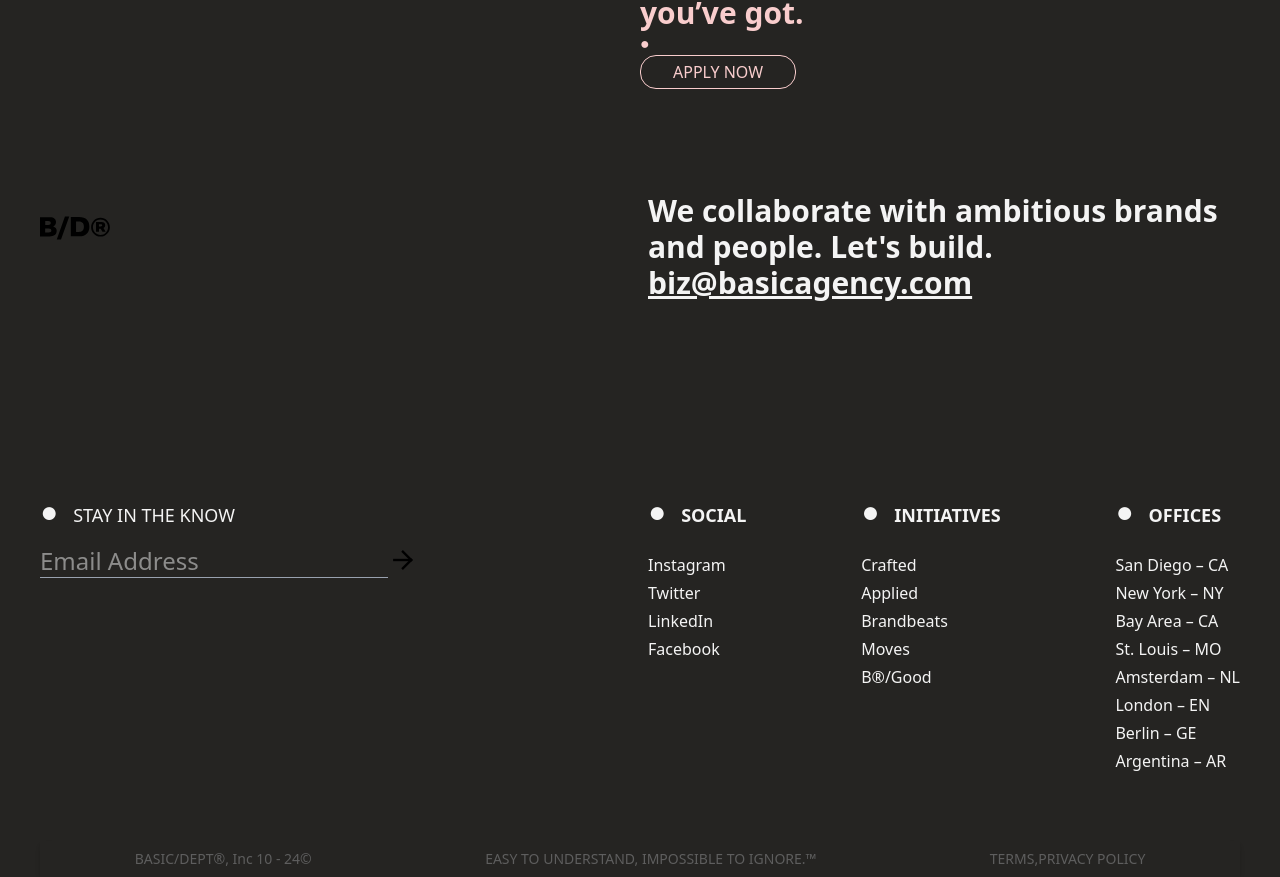
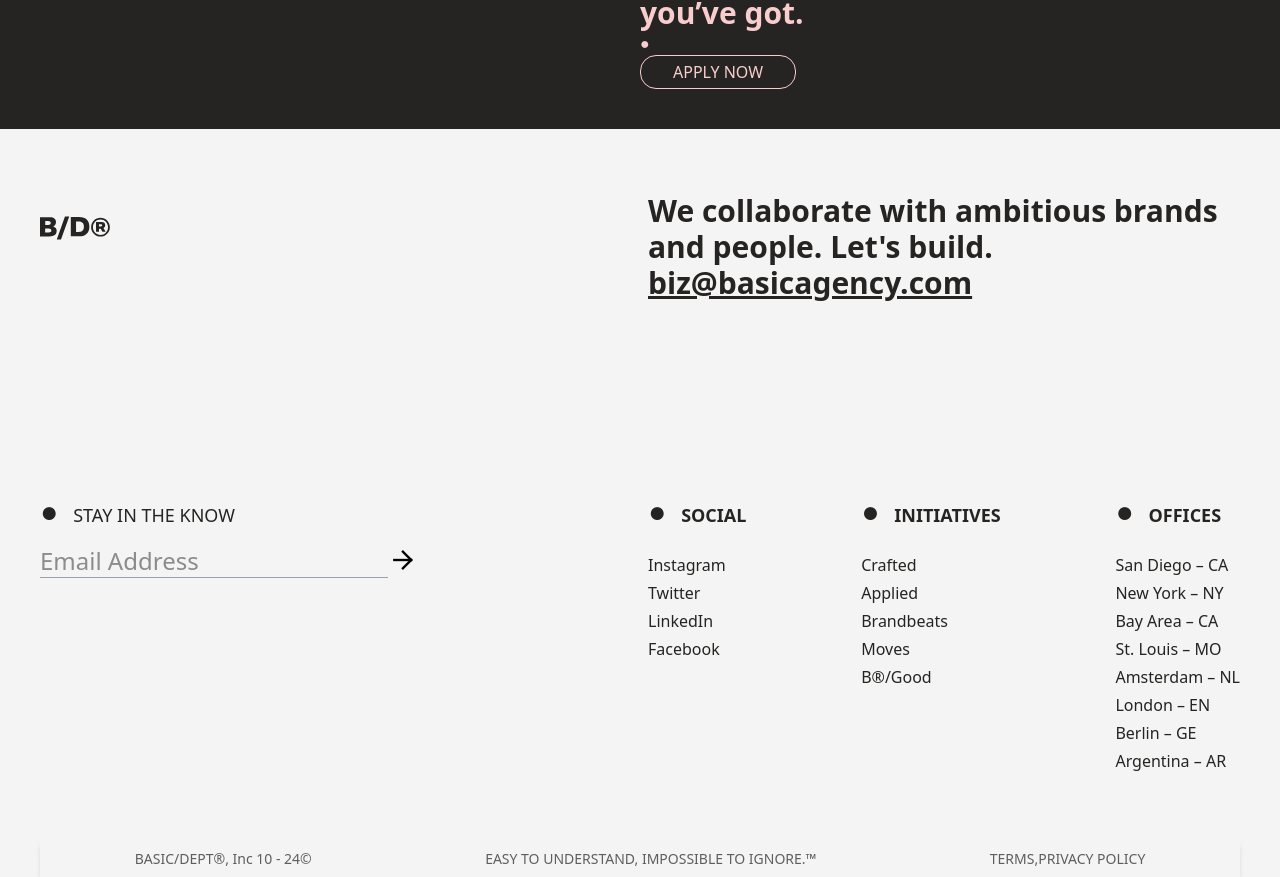
Before and after one commit to Oliveszn/Agency-ts, a React (Vite) app in the folder client/: page /careers in a window 1280 px wide. Shown: the part 1019-1896 px from the top of the page. Built offline with nearby package versions, Linux system fonts and the light colour scheme.

Commit message:
fixed footer theme

```diff
--- a/client/src/components/common/Footer.tsx
+++ b/client/src/components/common/Footer.tsx
@@ -1,6 +1,31 @@
+import { useAppSelector } from "@/store/hooks";
+
 const Footer = () => {
+  const footerTheme = useAppSelector((state) => state.theme.footerTheme);
+
+  ////color schemes to alternate footer colors on diff pages
+  const colorSchemes = {
+    transparent: {
+      background: "bg-transparent",
+      text: "text-[var(--secColor)]",
+      logoFill: "fill-[var(--secColor)]",
+    },
+    white: {
+      background: "bg-[var(--tetColor)]",
+      text: "text-[var(--secColor)]",
+      logoFill: "fill-[var(--secColor)]",
+    },
+    black: {
+      background: "bg-[var(--secColor)]",
+      text: "text-[var(--tetColor)]",
+      logoFill: "fill-[var(--tetColor)]",
+    },
+  };
+  const currentScheme = colorSchemes[footerTheme];
   return (
-    <footer className="bg-[var(--secColor)] text-[var(--tetColor)] mt-auto px-6 sm:px-8 lg:px-10">
+    <footer
+      className={`${currentScheme.background} ${currentScheme.text} mt-auto px-6 sm:px-8 lg:px-10`}
+    >
       <div className="w-full mx-auto max-w-7xl grid grid-cols-1 lg:grid-rows-2 gap-4 md:py-10 lg:py-16 ">
         <div className="grid grid-cols-1 lg:grid-cols-2 gap-4 items-start">
           <div>
@@ -10,6 +35,7 @@
                 viewBox="0 0 307 100"
                 width={70}
                 height={70}
+                className={currentScheme.logoFill}
               >
                 <path d="M0 86.8h41.9c19.6 0 31.3-8.3 31.3-24.5 0-10.2-6-16.2-15.1-19.2 7.2-3.4 12.1-9.4 12.1-19.2 0-12.5-7.9-21.5-27.2-21.5H0zm47.2-58.5c0 5.7-3.8 8.7-11.7 8.7H23V19.6h12.5c8.3 0 11.7 3 11.7 8.7m2.6 32.5c0 6-3.8 8.7-12.1 8.7H22.6V51.7h15.1c8.3.4 12.1 3 12.1 9.1M128.3 0h-18.9L73.6 100h18.5zm88.3 44.5c0-23.8-12.8-42.3-46-42.3h-35.5v84.5h35.5c32.8.1 46-18.4 46-42.2m-24.1 0c0 16.6-9.4 22.6-22.3 22.6h-12.1V21.9h12.1c12.8 0 22.3 6 22.3 22.6M224.2 46.4c0 22.6 18.5 41.1 41.1 41.1s41.1-18.5 41.1-41.1-18.5-41.1-41.1-41.1c-22.7 0-41.1 18.5-41.1 41.1m7.9 0c0-18.9 14.7-34 33.2-34s33.2 15.1 33.2 34-15.1 34-33.2 34c-18.5-.4-33.2-15.5-33.2-34M246 66.8h12.8v-14h7.5l7.5 14h14l-9.4-16.6c4.2-1.9 7.5-6.8 7.5-12.1 0-9.4-6-14-16.6-14h-23.8v42.6h.5zm26.8-28.7c0 3.4-2.3 4.9-6.4 4.9h-7.9v-9h7.9c4.5.3 6.4 1.1 6.4 4.1"></path>
               </svg>
@@ -17,7 +43,7 @@
           </div>
 
           <div>
-            <p className="text-lg md:text-2xl lg:text-3xl font-medium lg:font-semibold duration-1000 ease-in text-[var(--tetColor)]">
+            <p className="text-lg md:text-2xl lg:text-3xl font-medium lg:font-semibold duration-1000 ease-in">
               We collaborate with ambitious brands and people. Let's build.{" "}
               <a href="mailto:biz@basicagency.com" className="underline">
                 biz@basicagency.com
@@ -35,7 +61,7 @@
               <form method="post" className="flex items-center">
                 <div>
                   <input
-                    className="border-b border-gray-400 focus:outline-none bg-tetColor text-lg lg:text-2xl text-seCColor"
+                    className={`border-b border-gray-400 focus:outline-none ${currentScheme.background} text-lg lg:text-2xl ${currentScheme.text}`}
                     type="email"
                     name="email"
                     placeholder="Email Address"
--- a/client/src/pages/About.tsx
+++ b/client/src/pages/About.tsx
@@ -13,7 +13,7 @@
 import { useAppDispatch } from "@/store/hooks";
 import { setNavTheme } from "@/store/navbar-slice";
 
-const About = ({ navTheme = "white" }: PageProps) => {
+const About = ({ navTheme = "white", footerTheme = "black" }: PageProps) => {
   const [openAbout, setOpenAbout] = useState(false);
   const [openAwards, setOpenAwards] = useState(false);
   const [currentIndex, setCurrentIndex] = useState(0);
@@ -21,8 +21,8 @@
 
   //to dispatch our set color for the nav
   useEffect(() => {
-    dispatch(setNavTheme(navTheme));
-  }, [navTheme, dispatch]);
+    dispatch(setNavTheme({ navTheme, footerTheme }));
+  }, [navTheme, footerTheme, dispatch]);
 
   const { data: admins, isLoading, isError } = useAdmins();
   const handleGetAdminDetails = (index: number) => {
--- a/client/src/pages/Careers.tsx
+++ b/client/src/pages/Careers.tsx
@@ -6,14 +6,14 @@
 import { gsap } from "gsap";
 import { useHoverButton } from "@/hooks/useHoverButton";
 
-const Careers = ({ navTheme = "black" }: PageProps) => {
+const Careers = ({ navTheme = "black", footerTheme = "white" }: PageProps) => {
   const { overlayRef, handleMouseEnter, handleMouseLeave } = useHoverButton();
 
   const dispatch = useAppDispatch();
   //to dispatch our set color for the nav
   useEffect(() => {
-    dispatch(setNavTheme(navTheme));
-  }, [navTheme, dispatch]);
+    dispatch(setNavTheme({ navTheme, footerTheme }));
+  }, [navTheme, footerTheme, dispatch]);
 
   //for handling image and text reveal
   useEffect(() => {
--- a/client/src/pages/Contact.tsx
+++ b/client/src/pages/Contact.tsx
@@ -19,14 +19,14 @@
   address: string;
 }
 
-const Contact = ({ navTheme = "white" }: PageProps) => {
+const Contact = ({ navTheme = "white", footerTheme = "black" }: PageProps) => {
   const dispatch = useAppDispatch();
   const { overlayRef, handleMouseEnter, handleMouseLeave } = useHoverButton();
 
   //to dispatch our set color for the nav
   useEffect(() => {
-    dispatch(setNavTheme(navTheme));
-  }, [navTheme, dispatch]);
+    dispatch(setNavTheme({ navTheme, footerTheme }));
+  }, [navTheme, footerTheme, dispatch]);
 
   ////using reactt query to fetch officcess from sanity
   const fetchOffices = async () => {
--- a/client/src/pages/SingleBlog.tsx
+++ b/client/src/pages/SingleBlog.tsx
@@ -5,12 +5,15 @@
 import { useAppDispatch } from "@/store/hooks";
 import { setNavTheme } from "@/store/navbar-slice";
 
-const SingleBlog = ({ navTheme = "black" }: PageProps) => {
+const SingleBlog = ({
+  navTheme = "black",
+  footerTheme = "white",
+}: PageProps) => {
   const dispatch = useAppDispatch();
   const { data: singlePosts, isLoading, isError, error } = useSingleBlog();
   useEffect(() => {
-    dispatch(setNavTheme(navTheme));
-  }, [navTheme, dispatch]);
+    dispatch(setNavTheme({ navTheme, footerTheme }));
+  }, [navTheme, footerTheme, dispatch]);
 
   return (
     <div className="bg-[var(--secColor)] px-6 sm:px-8 lg:px-10 py-10">
--- a/client/src/pages/Thinking.tsx
+++ b/client/src/pages/Thinking.tsx
@@ -8,7 +8,7 @@
 import ThinkingTile from "@/components/Main-view/Thinking/ThinkingTile";
 import { filterOptions } from "@/config/thinkingconfig";
 
-const Thinking = ({ navTheme = "black" }: PageProps) => {
+const Thinking = ({ navTheme = "black", footerTheme = "white" }: PageProps) => {
   const dispatch = useAppDispatch();
   const keyItem = "category";
   ///we retriev the filter in sessionstorage here a
@@ -22,8 +22,8 @@
   });
   //to dispatch our set color for the nav
   useEffect(() => {
-    dispatch(setNavTheme(navTheme));
-  }, [navTheme, dispatch]);
+    dispatch(setNavTheme({ navTheme, footerTheme }));
+  }, [navTheme, footerTheme, dispatch]);
 
   const { data: posts, isLoading, isError, error } = useThinking();
 
--- a/client/src/pages/Work.tsx
+++ b/client/src/pages/Work.tsx
@@ -5,14 +5,14 @@
 import { Helmet } from "react-helmet-async";
 import { gsap } from "gsap";
 
-const Work = ({ navTheme = "white" }: PageProps) => {
+const Work = ({ navTheme = "white", footerTheme = "black" }: PageProps) => {
   const dispatch = useAppDispatch();
   const titleRef = useRef<HTMLHeadingElement>(null);
   const subtitleRef = useRef<HTMLParagraphElement>(null);
   const dotsRef = useRef<HTMLSpanElement>(null);
   useEffect(() => {
-    dispatch(setNavTheme(navTheme));
-  }, [navTheme, dispatch]);
+    dispatch(setNavTheme({ navTheme, footerTheme }));
+  }, [navTheme, footerTheme, dispatch]);
 
   useEffect(() => {
     const tl = gsap.timeline();
--- a/client/src/store/navbar-slice/index.ts
+++ b/client/src/store/navbar-slice/index.ts
@@ -1,21 +1,27 @@
-import { createSlice } from "@reduxjs/toolkit";
+import { createSlice, type PayloadAction } from "@reduxjs/toolkit";
 
 type ColorTheme = "transparent" | "white" | "black";
 
 interface ThemeState {
   navTheme: ColorTheme;
+  footerTheme: ColorTheme;
 }
 
 const initialState: ThemeState = {
   navTheme: "white",
+  footerTheme: "white",
 };
 
 const themeSlice = createSlice({
   name: "theme",
   initialState,
   reducers: {
-    setNavTheme: (state, action) => {
-      state.navTheme = action.payload;
+    setNavTheme: (
+      state,
+      action: PayloadAction<{ navTheme: ColorTheme; footerTheme: ColorTheme }>
+    ) => {
+      state.navTheme = action.payload.navTheme;
+      state.footerTheme = action.payload.footerTheme;
     },
   },
 });
--- a/client/src/utils/types.ts
+++ b/client/src/utils/types.ts
@@ -3,6 +3,7 @@
 ////used for navbar
 export interface PageProps {
   navTheme?: "transparent" | "white" | "black";
+  footerTheme?: "transparent" | "white" | "black";
 }
 
 ///for about page
```
Also changed, not shown: client/src/App.tsx (+25 -7 lines), client/src/pages/Home.tsx (+7 -7 lines).
